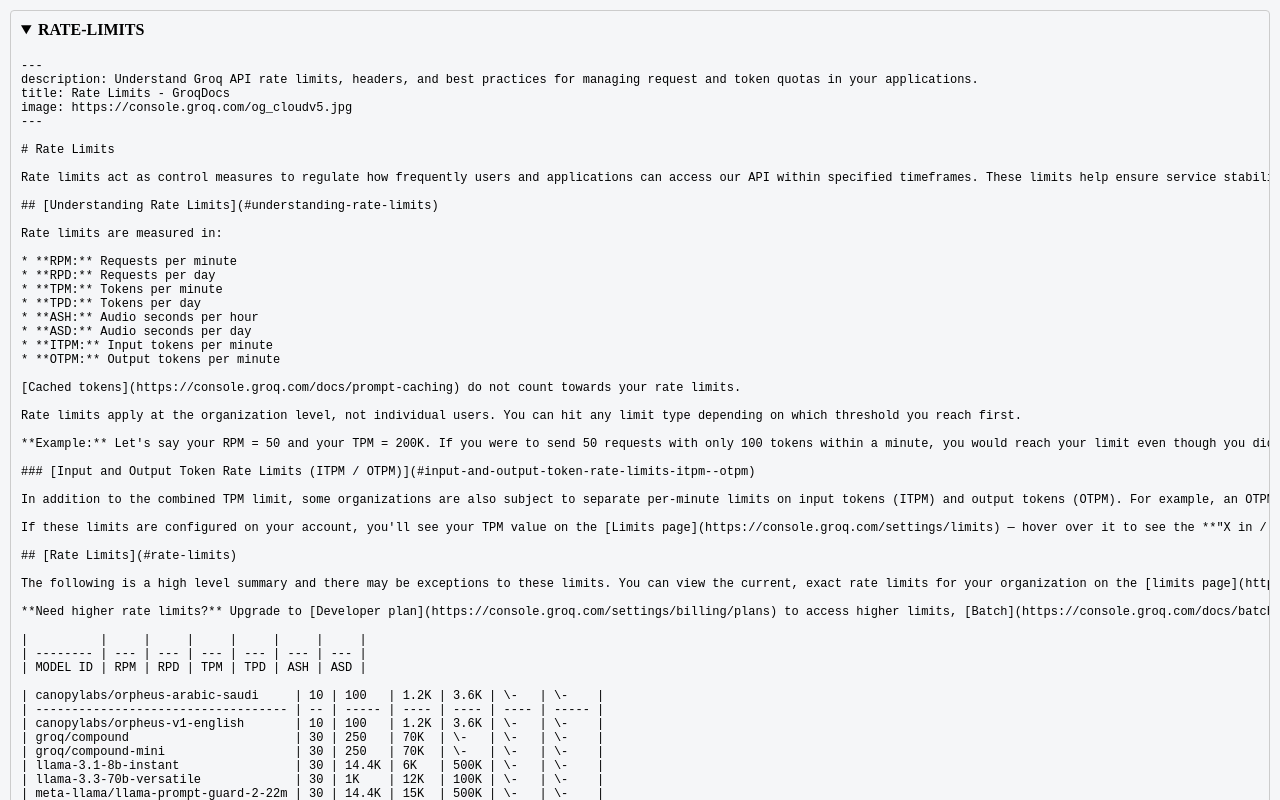
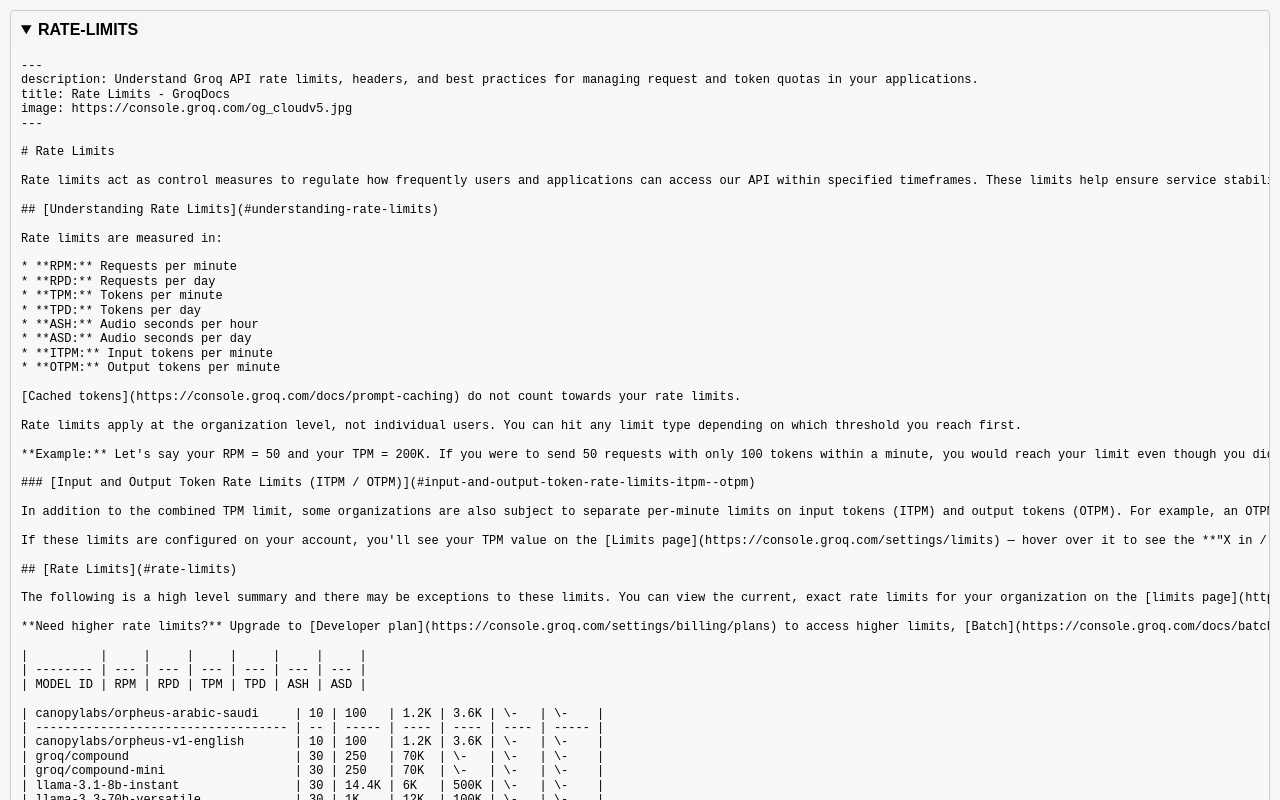
Before and after one commit to hhdoust2/auto-docs, a Next.js app: page / in a window 1280 px wide. Both pictures are taken after a click on the heading "RATE-LIMITS". Shown: the top 800 px of the page. Built offline with nearby package versions, Linux system fonts and the light colour scheme.

Commit message:
Enhance styles and layout in Home component
Updated the main component styles and improved the layout for better readability.

```diff
--- a/app/page.js
+++ b/app/page.js
@@ -19,18 +19,29 @@
   const docs = await getDocs();
 
   return (
-    <main style={{ padding: '10px' }}>
+    <main style={{ padding: '10px', fontFamily: 'sans-serif' }}>
       {docs.map((doc, i) => (
         <details key={i} style={{ marginBottom: '10px', border: '1px solid #ccc', borderRadius: '4px' }}>
           <summary style={{ padding: '10px', cursor: 'pointer', fontWeight: 'bold' }}>
             {doc.name}
           </summary>
-          <div style={{ padding: '10px', overflowX: 'auto' }}>
-            {/*
-               whiteSpace: 'pre' یعنی دقیقا عین فایل اصلی نمایش بده (بدون شکستن خطوط)
-               overflowX: 'auto' یعنی اگر جدول از صفحه موبایل بیرون زد، خودش اسکرول افقی بده
-            */}
-            <pre style={{ margin: 0, whiteSpace: 'pre', fontSize: '12px' }}>
+          {/*
+              استایل جدید:
+              1. fontFamily: 'monospace' باعث می‌شود ستون‌ها دقیقا زیر هم قرار بگیرند.
+              2. overflowX: 'auto' باعث اسکرول افقی در صورت بزرگ بودن جدول می‌شود.
+          */}
+          <div style={{
+            padding: '10px',
+            overflowX: 'auto',
+            background: '#f8f8f8'
+          }}>
+            <pre style={{
+              margin: 0,
+              whiteSpace: 'pre',
+              fontSize: '12px',
+              fontFamily: 'monospace',
+              lineHeight: '1.2'
+            }}>
               {doc.content}
             </pre>
           </div>
```
